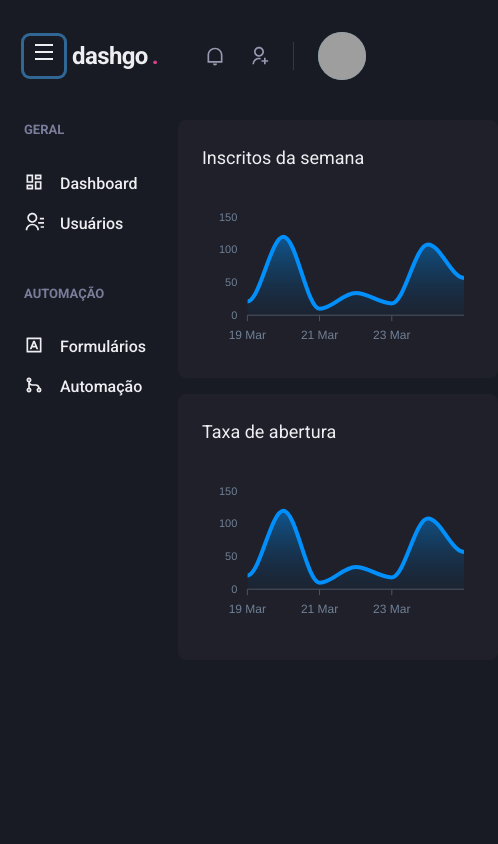
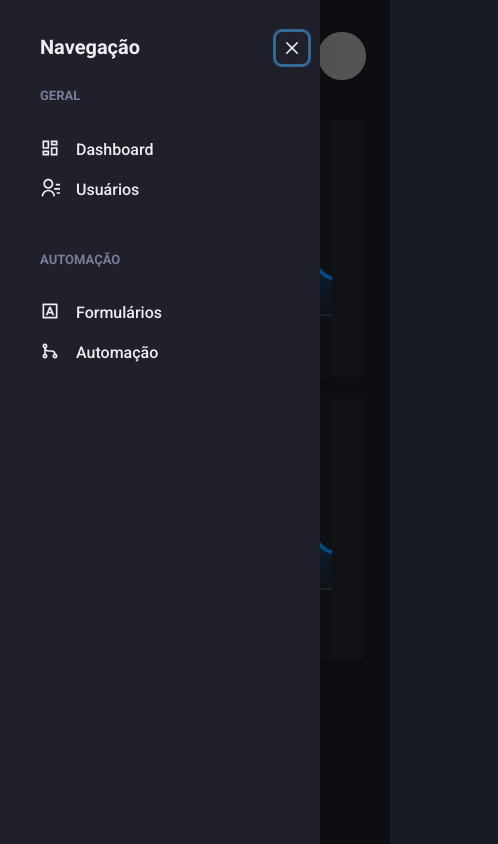
Before and after one commit to dwbarros/dashGo, a Next.js app: page /dashboard in a window 390 px wide. Both pictures are taken after a click on the button "Open navigation". Shown: the whole page, 498 px wide, since content can reach past the window. Built offline with nearby package versions, Linux system fonts and the light colour scheme; grey boxes are pictures that could not be loaded.

Commit message:
Sidebar responsive.

```diff
--- a/src/components/Header/index.tsx
+++ b/src/components/Header/index.tsx
@@ -1,5 +1,6 @@
 import { Flex, Icon, IconButton, useBreakpointValue } from '@chakra-ui/react'
 import { RiMenuLine } from 'react-icons/ri';
+import { useSidebarDrawer } from '../../contexts/SidebarDrawerContext';
 import { Logo } from './Logo';
 import { NotificationsNav } from './NotificationsNav';
 import { Profile } from './Profile';
@@ -7,6 +8,8 @@
 
 
 export function Header () {
+    const { onOpen } = useSidebarDrawer();
+
     const isWideVersion = useBreakpointValue({
         base: false,
         lg: true,
@@ -25,15 +28,17 @@
         >
             {!isWideVersion && (
                 <IconButton
+                    aria-label="Open navigation"
                     icon={<Icon as={RiMenuLine} />}
                     fontSize="24"
                     variant="unstyled"
-                    aria-label="Open navigation"
+                    onClick={onOpen}
                     mr="2"
                 >
 
                 </IconButton>
             )}
+
             <Logo />
 
             {isWideVersion && <SearchBox />}
--- a/src/components/Sidebar/index.tsx
+++ b/src/components/Sidebar/index.tsx
@@ -1,8 +1,31 @@
-import { Box } from "@chakra-ui/react"
+import { Box, Drawer, DrawerBody, DrawerCloseButton, DrawerContent, DrawerHeader, DrawerOverlay, useBreakpointValue } from "@chakra-ui/react"
+import { useSidebarDrawer } from "../../contexts/SidebarDrawerContext";
 import { SidebarNav } from "./SidebarNav"
 
 
 export function Sidebar() {
+    const { isOpen, onClose } = useSidebarDrawer()
+
+    const isDrawerSidebar = useBreakpointValue({
+        base: true,
+        lg: false,
+    })
+
+    if (isDrawerSidebar) {
+        return (
+            <Drawer isOpen={isOpen} placement="left" onClose={onClose}>
+                <DrawerOverlay>
+                    <DrawerContent bg="gray.800" p="4">
+                        <DrawerCloseButton mt="6" />
+                        <DrawerHeader>Navegação</DrawerHeader>
+                        <DrawerBody>
+                            <SidebarNav />
+                        </DrawerBody>
+                    </DrawerContent>
+                </DrawerOverlay>
+            </Drawer>
+        );
+    }
 
     return (
         <Box as="aside" w="64" mr="8">
--- /dev/null
+++ b/src/contexts/SidebarDrawerContext.tsx
@@ -0,0 +1,31 @@
+import { createContext, ReactNode, useContext, useEffect } from "react";
+import { useDisclosure, UseDisclosureReturn } from "@chakra-ui/hooks";
+import { useRouter } from "next/router";
+
+interface SidebarDrawerProviderProps {
+    children: ReactNode;
+}
+
+type SidebarDrawerContextData = UseDisclosureReturn;
+
+
+const SidebarDrawerContext = createContext({} as SidebarDrawerContextData);
+
+export function SidebarDrawerProvider({ children }: SidebarDrawerProviderProps) {
+    const disclosure = useDisclosure();
+    const router = useRouter();
+
+    useEffect(() => {
+        disclosure.onClose();
+    }, [router.asPath])
+
+    return (
+        <SidebarDrawerContext.Provider value={disclosure}>
+            {children}
+        </SidebarDrawerContext.Provider>
+    )
+}
+
+export const useSidebarDrawer = () => {
+    return useContext(SidebarDrawerContext);
+}
--- a/src/pages/_app.tsx
+++ b/src/pages/_app.tsx
@@ -1,12 +1,15 @@
 import { AppProps } from "next/app";
 import { ChakraProvider } from "@chakra-ui/react";
 import { theme } from "../styles/theme";
+import { SidebarDrawerProvider } from "../contexts/SidebarDrawerContext";
 
 
 export default function MyApp({ Component, pageProps }: AppProps) {
   return (
     <ChakraProvider theme={theme}>
-      <Component {...pageProps} />
+      <SidebarDrawerProvider>
+        <Component {...pageProps} />
+      </SidebarDrawerProvider>
     </ChakraProvider>
   )
 }
```
